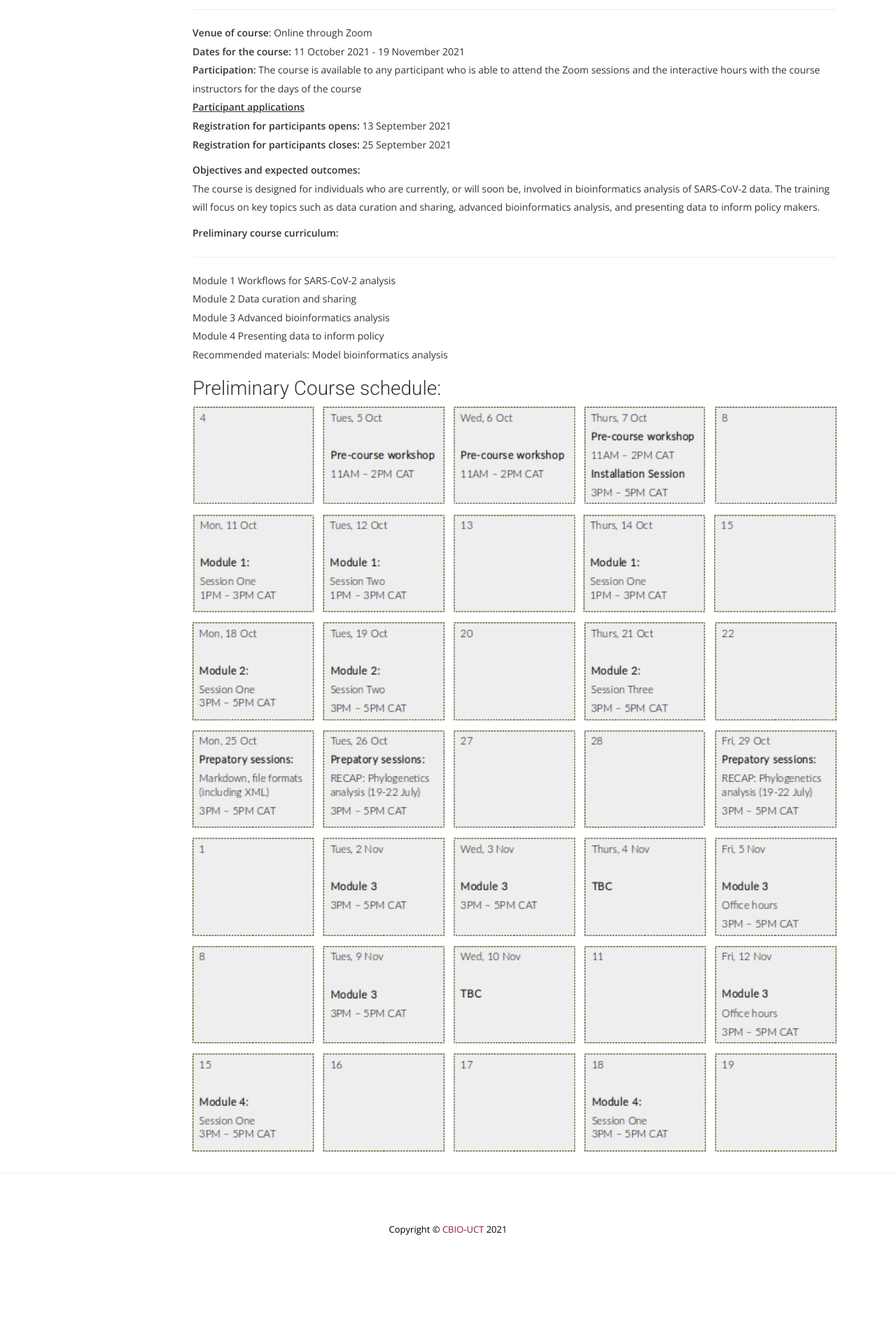
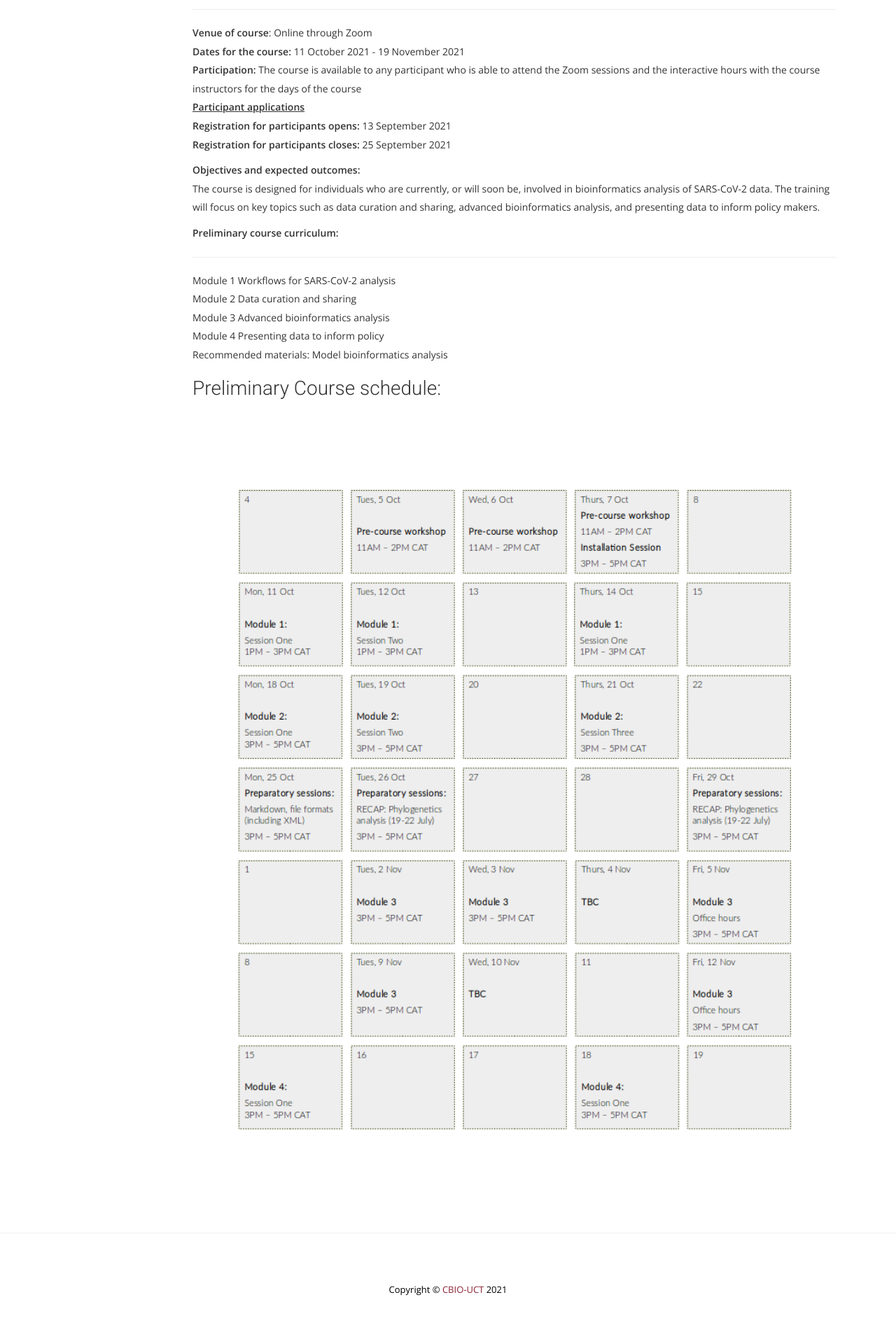
Before and after one commit to uct-cbio/ngs-academy, a Jekyll site: the page built from _posts/2021-08-03-SARS-CoV-2-NGS-Bioinformatics-Course-2021.md, in a window 1280 px wide. Shown: the part 894-2814 px from the top of the page at 70% size. Built offline with Jekyll 4.4.1, drawn with Linux system fonts in a browser that asks for light colours; nearby versions of some CDN libraries; some web fonts are replaced; comment, search, counter and statistics services are not loaded; before the commit the page ends 2728 px from its top, so only the background shows below that.

Commit message:
updated course schedule image

```diff
--- a/_posts/2021-08-03-SARS-CoV-2-NGS-Bioinformatics-Course-2021.md
+++ b/_posts/2021-08-03-SARS-CoV-2-NGS-Bioinformatics-Course-2021.md
@@ -107,7 +107,7 @@
 
 <div class="row">
     <div class="col-sm-12">
-     <div><img alt="..." src="/ngs-academy/img/course_schedule_2.png" width="100%"/>
+     <div><img alt="..." src="/ngs-academy/img/course_schedule_4.png" width="100%"/>
 
   </div>
 </div>
```
Also changed, not shown: img/course_schedule_2.png (deleted), img/course_schedule_4.png (added).
